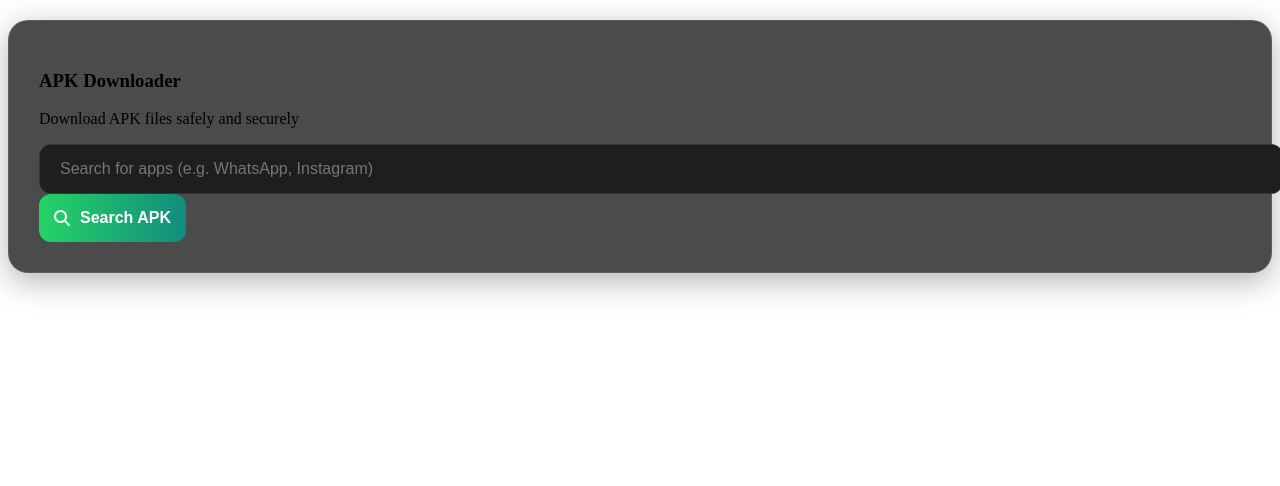
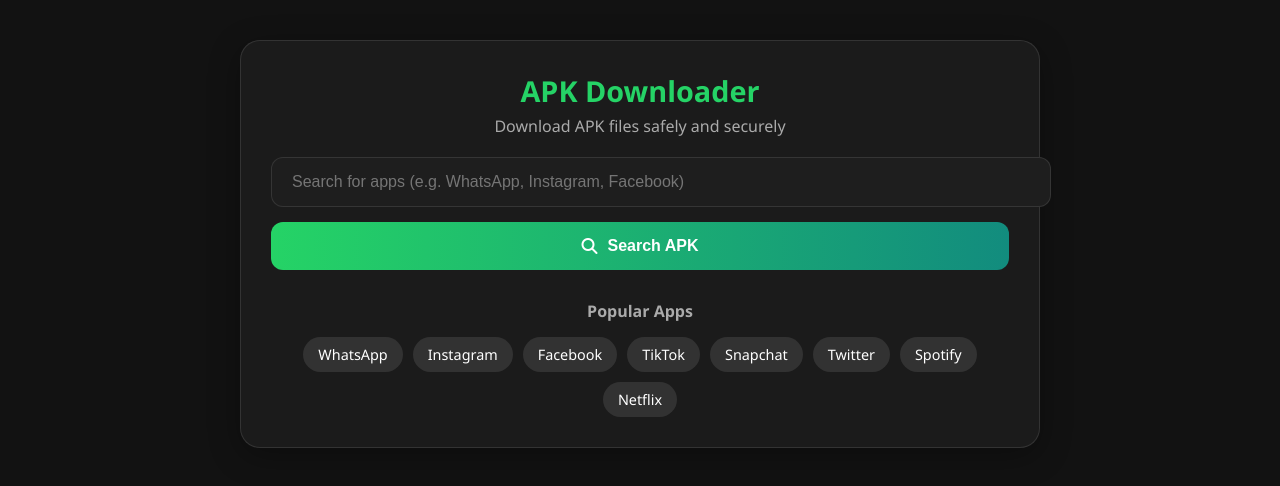
Before and after one commit to legendtech07/Legend-apk-downloader-, a plain HTML site: page index.html in a window 1280 px wide. Drawn offline with Linux system fonts and the light colour scheme.

Commit message:
index.html

```diff
--- a/index.html
+++ b/index.html
@@ -2,13 +2,22 @@
 <html lang="en">
 <head>
   <meta charset="UTF-8">
-  <title>Apk Downloader-by Legend Tech team</title>
+  <title>Apk Downloader - by Legend Tech team</title>
   <meta name="viewport" content="width=device-width, initial-scale=1.0" />
   <meta name="google-adsense-account" content="ca-pub-6746078240310160" />
   <script src="https://accounts.google.com/gsi/client" async defer></script>
   <link rel="stylesheet" href="https://cdnjs.cloudflare.com/ajax/libs/font-awesome/6.5.0/css/all.min.css"/>
 
 <style>
+    body {
+      font-family: 'Segoe UI', Tahoma, Geneva, Verdana, sans-serif;
+      background: #121212;
+      color: #fff;
+      padding: 20px;
+      max-width: 800px;
+      margin: 0 auto;
+    }
+
     .apk-downloader {
       background: rgba(30, 30, 30, 0.8);
       border: 1px solid rgba(255, 255, 255, 0.1);
@@ -16,6 +25,32 @@
       padding: 30px;
       box-shadow: 0 8px 32px rgba(0, 0, 0, 0.3);
       margin-top: 20px;
+    }
+
+    .apk-header {
+      text-align: center;
+      margin-bottom: 20px;
+    }
+
+    .apk-header h3 {
+      margin: 0;
+      font-size: 1.8rem;
+      color: #25D366;
+    }
+
+    .apk-header p {
+      margin: 5px 0 0;
+      color: #aaa;
+    }
+
+    .search-form {
+      display: flex;
+      flex-direction: column;
+      gap: 15px;
+    }
+
+    .input-group {
+      width: 100%;
     }
 
     .search-input {
@@ -26,6 +61,12 @@
       border-radius: 12px;
       color: #fff;
       font-size: 1rem;
+      transition: border 0.3s;
+    }
+
+    .search-input:focus {
+      outline: none;
+      border-color: #25D366;
     }
 
     .search-btn {
@@ -41,6 +82,12 @@
       align-items: center;
       justify-content: center;
       gap: 10px;
+      transition: transform 0.2s, opacity 0.2s;
+    }
+
+    .search-btn:hover {
+      transform: translateY(-2px);
+      opacity: 0.9;
     }
 
     .spinner {
@@ -73,6 +120,12 @@
       text-align: center;
       margin-top: 20px;
       display: none;
+      animation: fadeIn 0.5s ease-out;
+    }
+
+    @keyframes fadeIn {
+      from { opacity: 0; transform: translateY(10px); }
+      to { opacity: 1; transform: translateY(0); }
     }
 
     .app-thumbnail {
@@ -80,19 +133,73 @@
       height: 200px;
       object-fit: contain;
       margin-bottom: 10px;
+      border-radius: 12px;
+    }
+
+    .app-info {
+      margin-top: 15px;
+    }
+
+    .app-title {
+      margin: 0 0 10px;
+      color: #fff;
+    }
+
+    .app-version {
+      color: #aaa;
+      margin-bottom: 15px;
+      font-size: 0.9rem;
     }
 
     .download-btn {
       margin-top: 10px;
       display: inline-block;
       background: #25D366;
-      padding: 10px 20px;
+      padding: 12px 25px;
       color: white;
       border-radius: 10px;
       text-decoration: none;
+      font-weight: 600;
+      transition: background 0.3s, transform 0.2s;
+    }
+
+    .download-btn:hover {
+      background: #128C7E;
+      transform: translateY(-2px);
+    }
+
+    .popular-apps {
+      margin-top: 30px;
+    }
+
+    .popular-apps h4 {
+      text-align: center;
+      color: #aaa;
+      margin-bottom: 15px;
+    }
+
+    .app-badges {
+      display: flex;
+      flex-wrap: wrap;
+      gap: 10px;
+      justify-content: center;
+    }
+
+    .app-badge {
+      background: rgba(255, 255, 255, 0.1);
+      border-radius: 20px;
+      padding: 8px 15px;
+      font-size: 0.9rem;
+      cursor: pointer;
+      transition: background 0.3s;
+    }
+
+    .app-badge:hover {
+      background: rgba(37, 211, 102, 0.2);
     }
 </style>
-
+</head>
+<body>
   <div class="apk-downloader">
     <div class="apk-header">
       <h3>APK Downloader</h3>
@@ -102,12 +209,26 @@
     <form class="search-form" id="searchForm">
       <div class="input-group">
         <input type="text" class="search-input" id="appQuery"
-                   placeholder="Search for apps (e.g. WhatsApp, Instagram)" required>
+               placeholder="Search for apps (e.g. WhatsApp, Instagram, Facebook)" required>
       </div>
       <button type="submit" class="search-btn">
         <i class="fas fa-search"></i> Search APK
       </button>
     </form>
+
+    <div class="popular-apps">
+      <h4>Popular Apps</h4>
+      <div class="app-badges">
+        <div class="app-badge" onclick="searchPopularApp('WhatsApp')">WhatsApp</div>
+        <div class="app-badge" onclick="searchPopularApp('Instagram')">Instagram</div>
+        <div class="app-badge" onclick="searchPopularApp('Facebook')">Facebook</div>
+        <div class="app-badge" onclick="searchPopularApp('TikTok')">TikTok</div>
+        <div class="app-badge" onclick="searchPopularApp('Snapchat')">Snapchat</div>
+        <div class="app-badge" onclick="searchPopularApp('Twitter')">Twitter</div>
+        <div class="app-badge" onclick="searchPopularApp('Spotify')">Spotify</div>
+        <div class="app-badge" onclick="searchPopularApp('Netflix')">Netflix</div>
+      </div>
+    </div>
 
     <div class="spinner" id="loadingSpinner"></div>
     <div class="error-message" id="errorMessage"></div>
@@ -116,7 +237,8 @@
       <img src="" class="app-thumbnail" id="appThumbnail">
       <div class="app-info">
         <h3 class="app-title" id="appTitle"></h3>
-            <a href="#" class="download-btn" id="downloadLink">
+        <p class="app-version" id="appVersion"></p>
+        <a href="#" class="download-btn" id="downloadLink" target="_blank">
           <i class="fas fa-download"></i> Download APK
         </a>
       </div>
@@ -124,13 +246,84 @@
   </div>
 
 <script>
+    // Database of supported apps with their details
+    const appDatabase = {
+      whatsapp: {
+        name: "WhatsApp Messenger",
+        thumbnail: "https://upload.wikimedia.org/wikipedia/commons/6/6b/WhatsApp.svg",
+        version: "Latest Version: 2.23.25.84",
+        downloadUrl: "https://example.com/download/whatsapp"
+      },
+      instagram: {
+        name: "Instagram",
+        thumbnail: "https://upload.wikimedia.org/wikipedia/commons/9/95/Instagram_logo_2022.svg",
+        version: "Latest Version: 292.0.0.0.32",
+        downloadUrl: "https://example.com/download/instagram"
+      },
+      facebook: {
+        name: "Facebook",
+        thumbnail: "https://upload.wikimedia.org/wikipedia/commons/5/51/Facebook_f_logo_%282019%29.svg",
+        version: "Latest Version: 420.0.0.35.119",
+        downloadUrl: "https://example.com/download/facebook"
+      },
+      tiktok: {
+        name: "TikTok",
+        thumbnail: "https://upload.wikimedia.org/wikipedia/en/a/a9/TikTok_logo.svg",
+        version: "Latest Version: 31.2.4",
+        downloadUrl: "https://example.com/download/tiktok"
+      },
+      snapchat: {
+        name: "Snapchat",
+        thumbnail: "https://upload.wikimedia.org/wikipedia/fr/0/06/Snapchat_logo.png",
+        version: "Latest Version: 12.50.0.38",
+        downloadUrl: "https://example.com/download/snapchat"
+      },
+      twitter: {
+        name: "Twitter (X)",
+        thumbnail: "https://upload.wikimedia.org/wikipedia/commons/6/6f/Logo_of_Twitter.svg",
+        version: "Latest Version: 10.12.0",
+        downloadUrl: "https://example.com/download/twitter"
+      },
+      spotify: {
+        name: "Spotify",
+        thumbnail: "https://upload.wikimedia.org/wikipedia/commons/1/19/Spotify_logo_without_text.svg",
+        version: "Latest Version: 8.8.96.364",
+        downloadUrl: "https://example.com/download/spotify"
+      },
+      netflix: {
+        name: "Netflix",
+        thumbnail: "https://upload.wikimedia.org/wikipedia/commons/7/77/Netflix_icon.svg",
+        version: "Latest Version: 8.91.0",
+        downloadUrl: "https://example.com/download/netflix"
+      },
+      youtube: {
+        name: "YouTube",
+        thumbnail: "https://upload.wikimedia.org/wikipedia/commons/7/72/YouTube_social_white_square_%282017%29.svg",
+        version: "Latest Version: 18.45.43",
+        downloadUrl: "https://example.com/download/youtube"
+      },
+      telegram: {
+        name: "Telegram",
+        thumbnail: "https://upload.wikimedia.org/wikipedia/commons/8/82/Telegram_logo.svg",
+        version: "Latest Version: 10.3.3",
+        downloadUrl: "https://example.com/download/telegram"
+      }
+    };
+
     // APK search functionality
     const searchForm = document.getElementById('searchForm');
     if (searchForm) {
       searchForm.addEventListener('submit', async (e) => {
         e.preventDefault();
-          const query = document.getElementById('appQuery').value.trim();
+        const query = document.getElementById('appQuery').value.trim().toLowerCase();
         if (query) {
+          searchApp(query);
+        }
+      });
+    }
+
+    // Function to search for an app
+    function searchApp(query) {
       document.getElementById('loadingSpinner').style.display = 'block';
       document.getElementById('errorMessage').style.display = 'none';
       document.getElementById('results').style.display = 'none';
@@ -139,11 +332,20 @@
       setTimeout(() => {
         document.getElementById('loadingSpinner').style.display = 'none';
 
-              // This is a simulation - replace with actual API response handling
-              if (query.toLowerCase().includes('whatsapp')) {
-                document.getElementById('appThumbnail').src = 'https://upload.wikimedia.org/wikipedia/commons/6/6b/WhatsApp.svg';
-                document.getElementById('appTitle').textContent = 'WhatsApp Messenger';
-                document.getElementById('downloadLink').href = '#';
+        // Check if the app exists in our database
+        let foundApp = null;
+        for (const [key, app] of Object.entries(appDatabase)) {
+          if (query.includes(key) || app.name.toLowerCase().includes(query)) {
+            foundApp = app;
+            break;
+          }
+        }
+
+        if (foundApp) {
+          document.getElementById('appThumbnail').src = foundApp.thumbnail;
+          document.getElementById('appTitle').textContent = foundApp.name;
+          document.getElementById('appVersion').textContent = foundApp.version;
+          document.getElementById('downloadLink').href = foundApp.downloadUrl;
           document.getElementById('results').style.display = 'block';
         } else {
           document.getElementById('errorMessage').textContent = 'APK not found. Please try another app.';
@@ -151,7 +353,11 @@
         }
       }, 1500);
     }
-        });
+
+    // Function to search popular apps
+    function searchPopularApp(appName) {
+      document.getElementById('appQuery').value = appName;
+      searchApp(appName.toLowerCase());
     }
 </script>
 </body>
```
Lines whose indentation alone changed are shown as unchanged.
